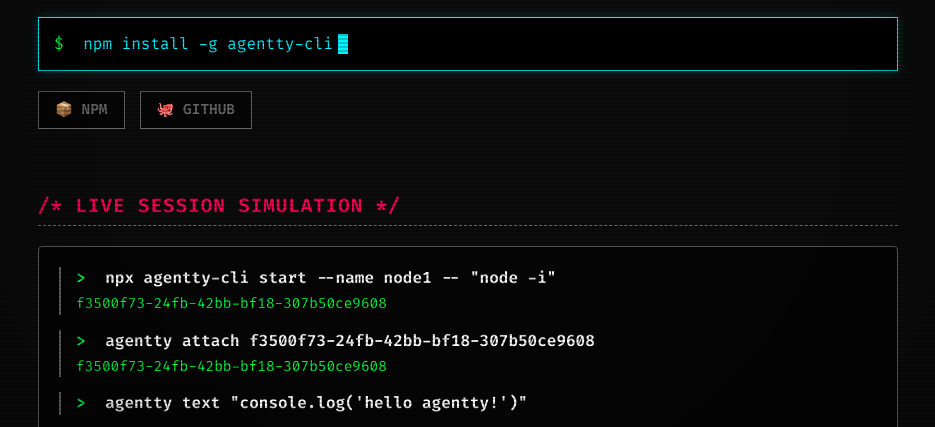
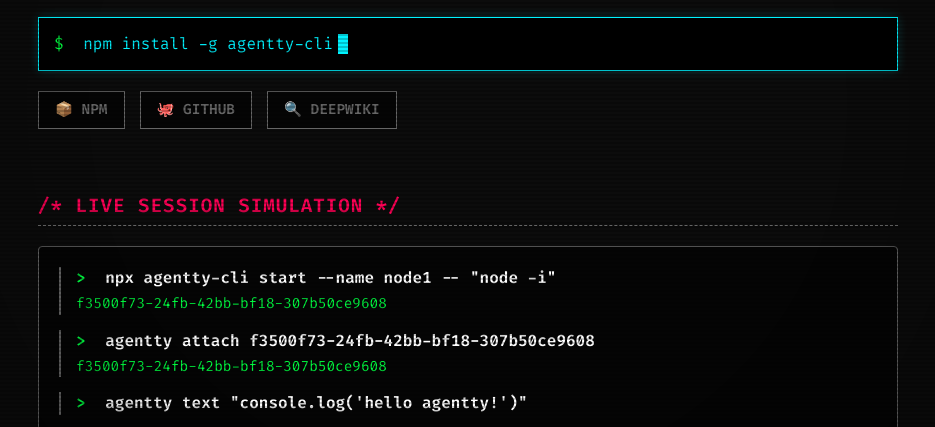
Before and after one commit to pinion05/agentty, a website: page docs/index.html in a window 1280 px wide. Shown: the part 296-723 px from the top of the page, without its empty margins (172-1107 px from the left). Drawn offline with Linux system fonts and the light colour scheme.

Commit message:
docs: add deepwiki link button

```diff
--- a/docs/index.html
+++ b/docs/index.html
@@ -48,6 +48,7 @@
                 <div class="link-group">
                     <a href="https://www.npmjs.com/package/agentty-cli" target="_blank" class="btn-link npm">📦 NPM</a>
                     <a href="https://github.com/pinion05/agentty" target="_blank" class="btn-link github">🐙 GITHUB</a>
+                    <a href="https://deepwiki.com/pinion05/agentty" target="_blank" class="btn-link deepwiki">🔍 DEEPWIKI</a>
                 </div>
             </section>
 
--- a/docs/style.css
+++ b/docs/style.css
@@ -84,9 +84,9 @@
     color: var(--cyan); box-shadow: 0 0 10px rgba(0, 243, 255, 0.2);
 }
 
-/* LINK GROUP (NEW) */
+/* LINK GROUP */
 .link-group {
-    display: flex; gap: 15px; margin-top: 20px; justify-content: flex-start;
+    display: flex; gap: 15px; margin-top: 20px; justify-content: flex-start; flex-wrap: wrap;
 }
 .btn-link {
     text-decoration: none; padding: 8px 16px; font-size: 0.9rem; font-weight: bold;
@@ -96,6 +96,7 @@
 .btn-link:hover { border-color: var(--cyan); color: var(--cyan); box-shadow: 0 0 8px rgba(0, 243, 255, 0.2); }
 .btn-link.npm:hover { border-color: #cb3837; color: #cb3837; box-shadow: 0 0 8px rgba(203, 56, 55, 0.2); } /* NPM Red */
 .btn-link.github:hover { border-color: #fff; color: #fff; box-shadow: 0 0 8px rgba(255, 255, 255, 0.2); }
+.btn-link.deepwiki:hover { border-color: var(--amber); color: var(--amber); box-shadow: 0 0 8px rgba(255, 176, 0, 0.2); } /* DeepWiki Amber */
 
 /* LOG SIMULATION STYLES */
 .log-container {
```
